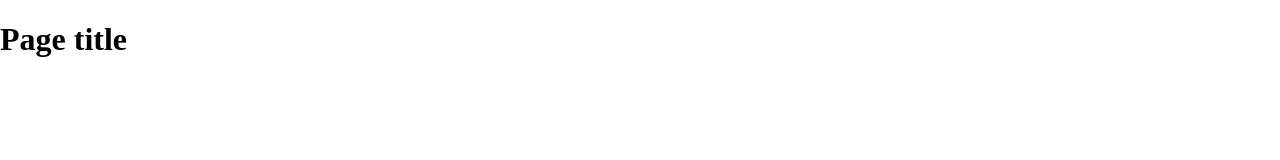
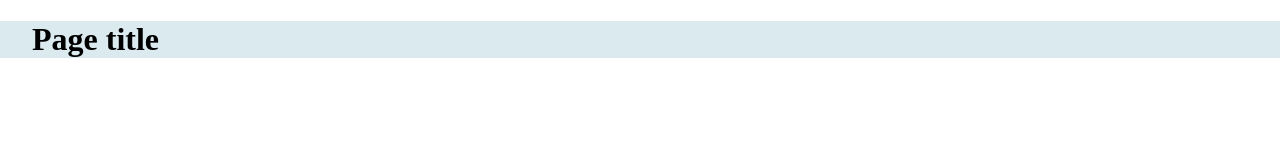
Before and after one commit to angelmaria/git-basics, a plain HTML site: page index.html in a window 1280 px wide. Drawn offline with nearby package versions, Linux system fonts and the light colour scheme.

Commit message:
updated css for common elements

```diff
--- a/_css/main.css
+++ b/_css/main.css
@@ -159,3 +159,13 @@ textarea {
 .cb {
 	clear: both;
 }
+/* Specific elements
+======================================= */
+header,main,footer{
+  padding: 0 2em;
+}
+header{
+  border-bottom:1px solid rbg(157,189,198);
+  margin-bottom: 1em;
+  background: rgb(218, 234, 239);
+}
```
